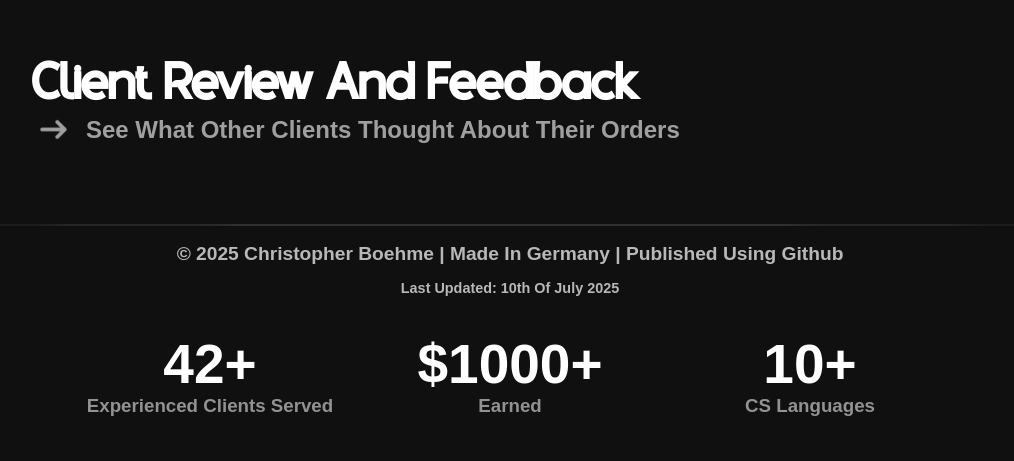
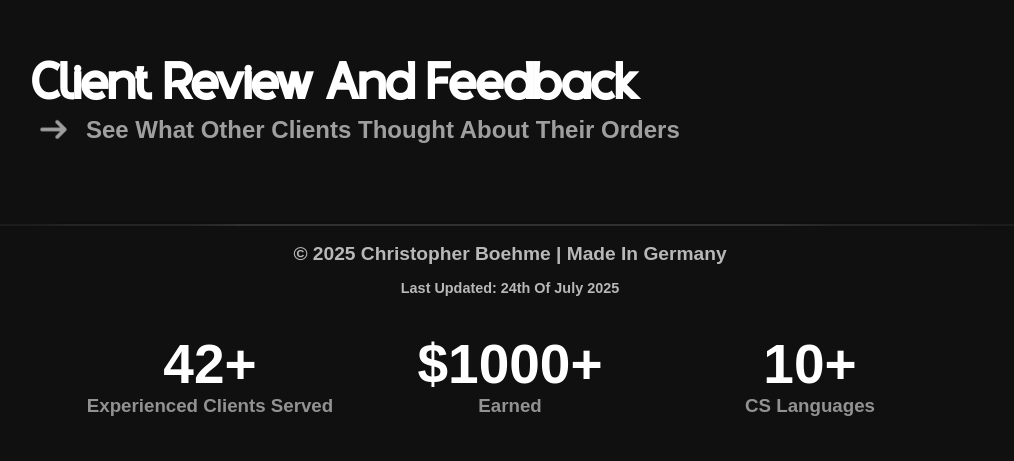
Before and after one commit to oskddr/ChrisPort, a plain HTML site: page index.html in a window 1280 px wide. Shown: the part 2882-3343 px from the top of the page, without its empty margins (130-1144 px from the left). Drawn offline with Linux system fonts and the light colour scheme.

Commit message:
Update index.html

```diff
--- a/index.html
+++ b/index.html
@@ -206,8 +206,8 @@
     <div section="bottom">
         <hr>
         <div id="data-lock">
-            <h1 h1-ELMT>© 2025 Christopher Boehme | Made In Germany | Published Using Github</h1>
-            <h2 h2-ELMT>Last Updated: 10th Of July 2025</h2>
+            <h1 h1-ELMT>© 2025 Christopher Boehme | Made In Germany</h1>
+            <h2 h2-ELMT>Last Updated: 24th Of July 2025</h2>
         </div>
 
         <div data-info style="--height: 150px;--stats: 3;">
```
